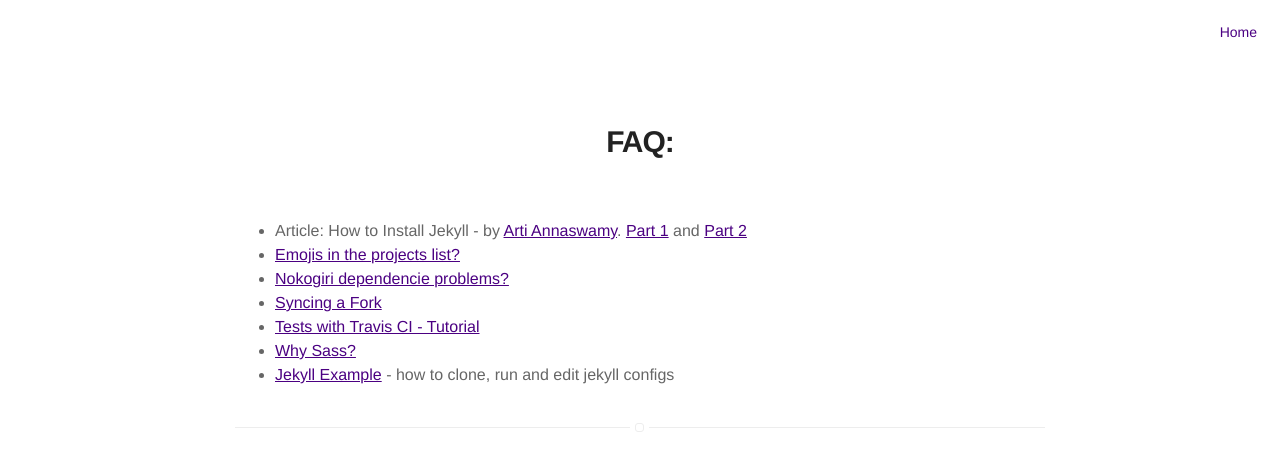
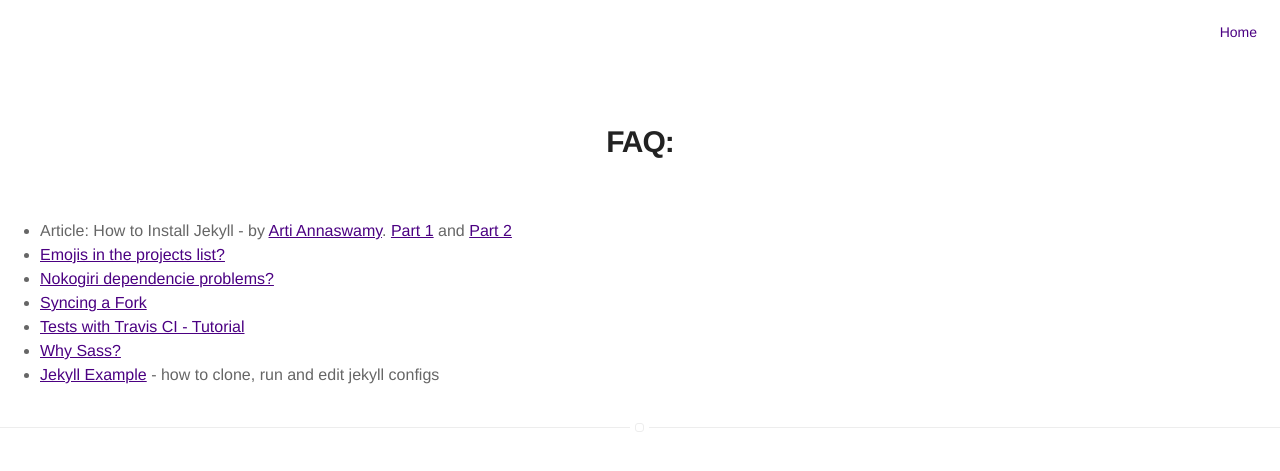
Before and after one commit to DatasetJames/Datasetjames.github.io, a Jekyll site: the page built from FAQ.md, in a window 1280 px wide. Shown: the top 471 px of the page. Built offline with Jekyll 4.4.1, drawn with Linux system fonts in a browser that asks for light colours; our own code applies the rules of GitHub Pages for plain Markdown files.

Commit message:
20170910

```diff
--- a/_config.yml
+++ b/_config.yml
@@ -69,7 +69,7 @@ authors:
 # do you want a larger site? change the option below
 # options: [normal, large] | default: normal
 # normal = 560px / large = 810px
-width: large
+# width: large
 
 # if you don't need pagination, comment the *paginate* configs below
 # paginate: 5
```
